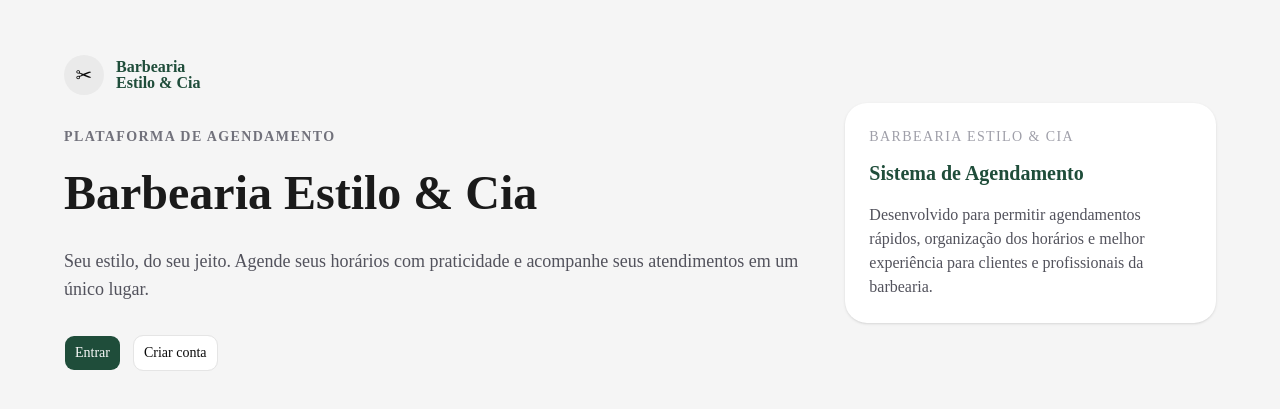
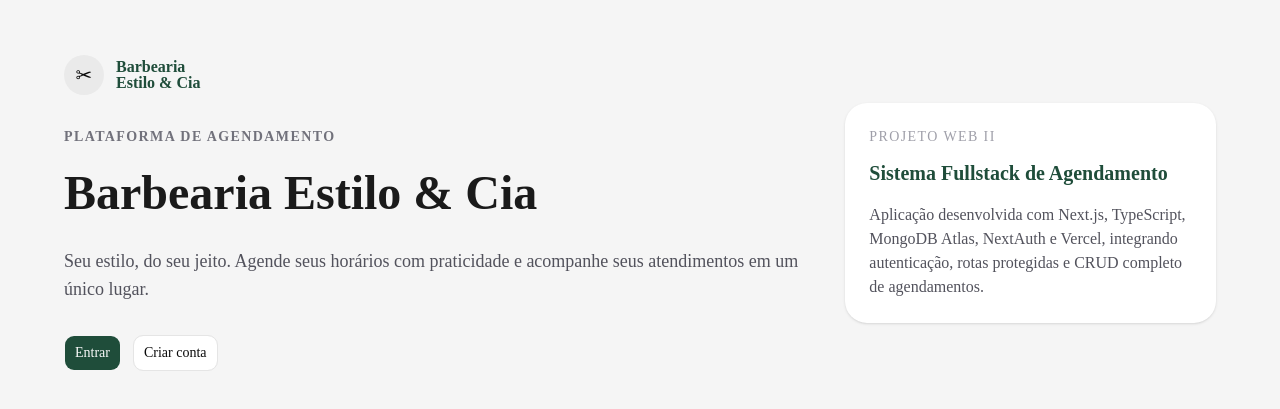
Before and after one commit to dimitriporto/barber-agenda, a Next.js app: page / in a window 1280 px wide. Shown: the part 187-596 px from the top of the page. Built offline with nearby package versions, Linux system fonts and the light colour scheme.

Commit message:
style: ajusta apresentação da página inicial

```diff
--- a/src/app/page.tsx
+++ b/src/app/page.tsx
@@ -44,17 +44,18 @@ export default function Home() {
 
           <div className="rounded-3xl bg-white p-6 shadow-sm">
             <p className="text-sm uppercase tracking-widest text-zinc-400">
-              Barbearia Estilo & Cia
+              Projeto Web II
             </p>
 
             <h2 className="mt-3 text-xl font-bold text-[#1F4D3A]">
-              Sistema de Agendamento
+              Sistema Fullstack de Agendamento
             </h2>
 
             <p className="mt-4 text-zinc-600">
-              Desenvolvido para permitir agendamentos rápidos,
-              organização dos horários e melhor experiência para
-              clientes e profissionais da barbearia.
+              Aplicação desenvolvida com Next.js, TypeScript,
+              MongoDB Atlas, NextAuth e Vercel, integrando
+              autenticação, rotas protegidas e CRUD completo
+              de agendamentos.
             </p>
           </div>
         </div>
```
